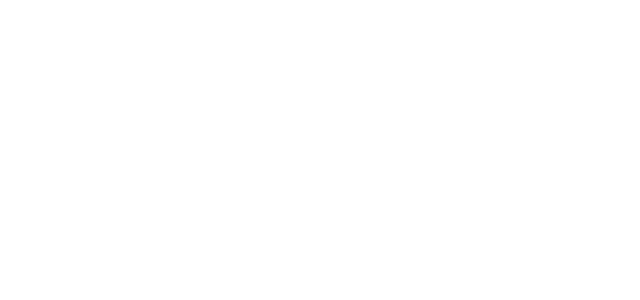
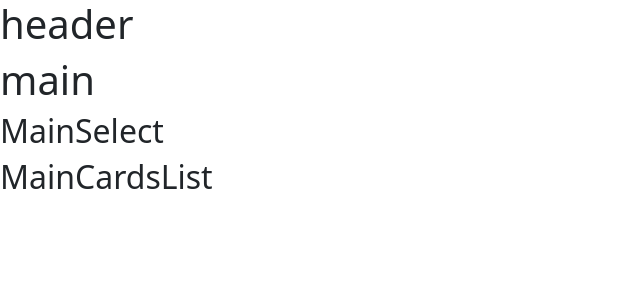
Before and after one commit to ValerioL96/vite-yu-gi-oh, a Vue app: page / in a window 1280 px wide. Shown: the top 300 px of the page, without its empty margins (0-640 px from the left). Built offline with nearby package versions, Linux system fonts and the light colour scheme.

Commit message:
Created components and subcomponents

```diff
--- a/src/App.vue
+++ b/src/App.vue
@@ -1,7 +1,14 @@
-<script >
-//import HelloWorld from './components/HelloWorld.vue'
+<script>
+import AppHeader from './components/AppHeader.vue';
+import AppMain from './components/AppMain.vue'
 
-export default{
+
+export default {
+ components:{
+  AppHeader,
+  AppMain
+ },
+
   data(){
     return{
 
@@ -11,6 +18,8 @@
 </script>
 
 <template>
+<AppHeader />
+<AppMain />
 
 </template>
 
--- /dev/null
+++ b/src/components/AppHeader.vue
@@ -0,0 +1,24 @@
+<script >
+
+
+export default{
+
+  data(){
+    return{
+
+    }
+  }
+}
+</script>
+
+<template>
+
+<header>
+    <h1>header</h1>
+</header>
+
+</template>
+
+<style scoped>
+
+</style>
--- /dev/null
+++ b/src/components/AppMain.vue
@@ -0,0 +1,30 @@
+<script >
+import MainSelect from './MainSelect.vue';
+import MainCardsList from './MainCardsList.vue';
+
+export default {
+  components:{
+    MainSelect,
+    MainCardsList
+  },
+  data(){
+    return{
+
+    }
+  }
+}
+</script>
+
+<template>
+
+<main>
+    <h1>main</h1>
+    <MainSelect />
+    <MainCardsList />
+</main>
+
+</template>
+
+<style scoped>
+
+</style>
--- /dev/null
+++ b/src/components/MainCardsList.vue
@@ -0,0 +1,22 @@
+<script >
+
+
+export default{
+
+  data(){
+    return{
+
+    }
+  }
+}
+</script>
+
+<template>
+
+<h2>MainCardsList</h2>
+
+</template>
+
+<style scoped>
+
+</style>
--- /dev/null
+++ b/src/components/MainSelect.vue
@@ -0,0 +1,22 @@
+<script >
+
+
+export default{
+
+  data(){
+    return{
+
+    }
+  }
+}
+</script>
+
+<template>
+
+<h2>MainSelect</h2>
+
+</template>
+
+<style scoped>
+
+</style>
```
Also changed, not shown: src/components/HelloWorld.vue (deleted, +0 -40 lines), src/components/MainCard.vue (added, +21 -0 lines), 1 other file (tests, documents, lock files or other folders).
